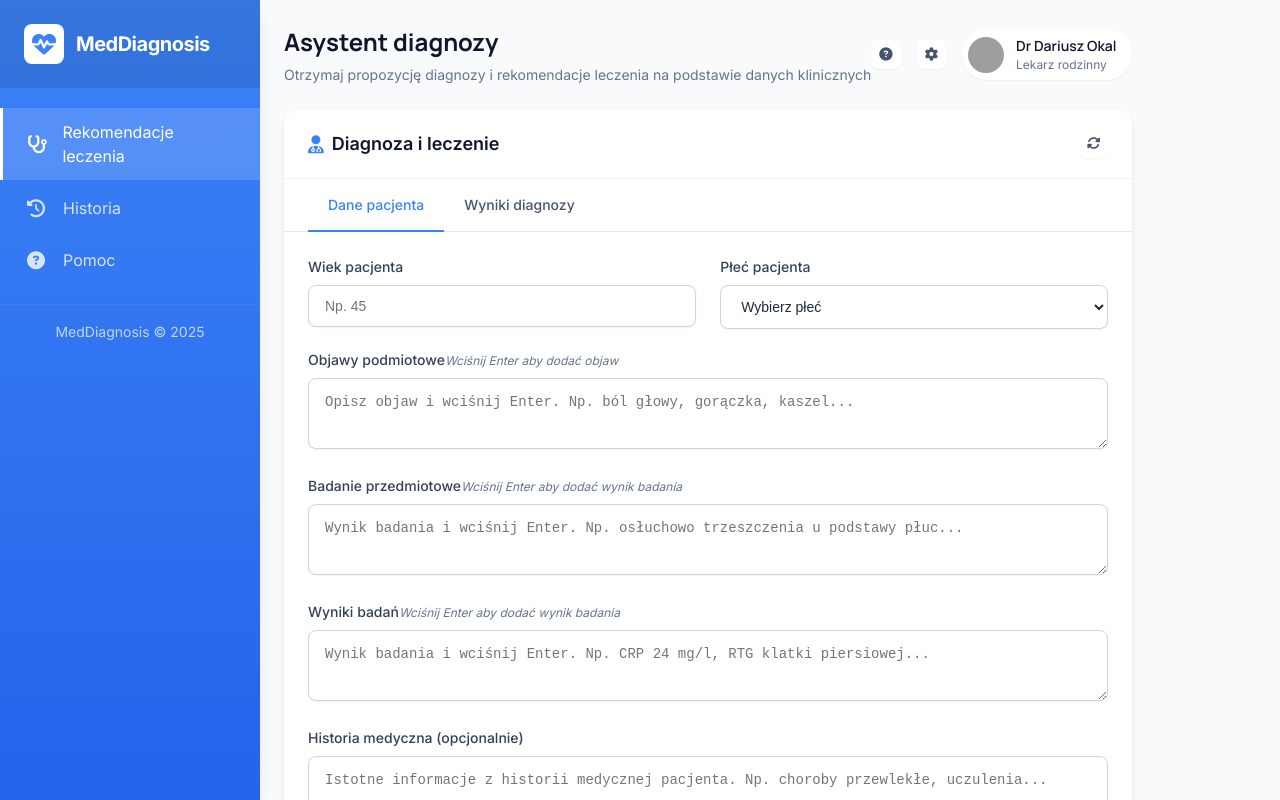
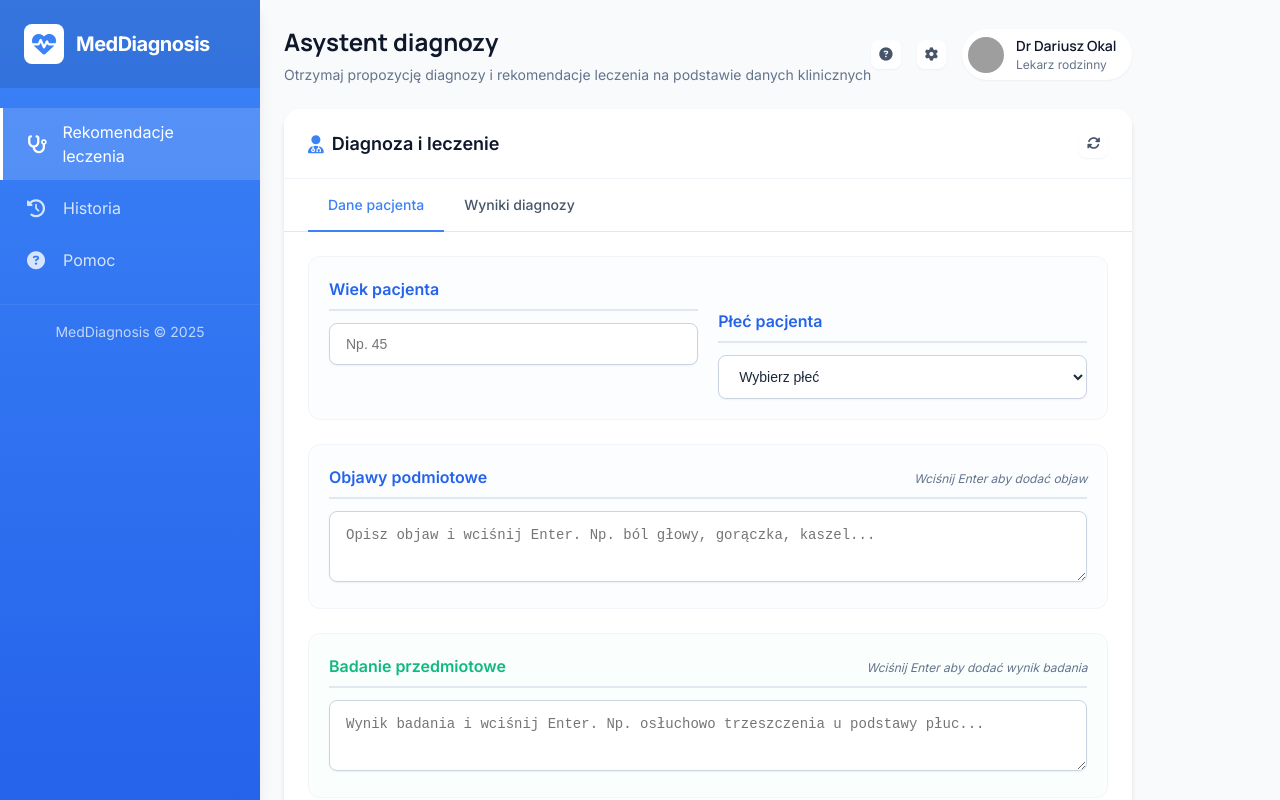
Before and after one commit to Solozzo25/MedicalVercelApp, a Next.js app: page / in a window 1280 px wide. Shown: the top 800 px of the page. Built offline with nearby package versions, Linux system fonts and the light colour scheme; grey boxes are pictures that could not be loaded.

Commit message:
lekkie zmiany nagłowków

```diff
--- a/src/styles/globals.css
+++ b/src/styles/globals.css
@@ -1134,6 +1134,147 @@ h1, h2, h3, h4, h5, h6 {
   }
 }
 
+/* Enhanced Form Labels */
+.form-label {
+  display: flex;
+  justify-content: space-between;
+  align-items: baseline;
+  margin-bottom: 12px;
+  font-size: 16px;
+  font-weight: 600;
+  color: var(--primary-dark);
+  padding-bottom: 8px;
+  border-bottom: 2px solid var(--gray-200);
+}
+
+.form-group {
+  margin-bottom: 24px;
+  padding: 20px;
+  background-color: rgba(59, 130, 246, 0.02);
+  border-radius: var(--radius-md);
+  border: 1px solid var(--gray-100);
+  transition: all 0.2s ease;
+}
+
+.form-group:hover {
+  background-color: rgba(59, 130, 246, 0.04);
+  border-color: var(--gray-200);
+}
+
+.form-group:focus-within {
+  background-color: rgba(59, 130, 246, 0.06);
+  border-color: var(--primary-light);
+  box-shadow: 0 0 0 3px rgba(59, 130, 246, 0.05);
+}
+
+/* Grupowanie pól wiek/płeć */
+.form-grid {
+  display: grid;
+  grid-template-columns: repeat(auto-fill, minmax(280px, 1fr));
+  gap: 20px;
+  margin-bottom: 24px;
+  padding: 20px;
+  background-color: rgba(59, 130, 246, 0.02);
+  border-radius: var(--radius-md);
+  border: 1px solid var(--gray-100);
+}
+
+.form-grid .form-group {
+  margin-bottom: 0;
+  padding: 0;
+  background-color: transparent;
+  border: none;
+}
+
+.form-grid .form-group:hover {
+  background-color: transparent;
+  border: none;
+}
+
+/* Różne kolory akcentu dla różnych sekcji */
+.form-group:has(#physicalExam) {
+  background-color: rgba(16, 185, 129, 0.02);
+}
+
+.form-group:has(#physicalExam):hover {
+  background-color: rgba(16, 185, 129, 0.04);
+}
+
+.form-group:has(#physicalExam):focus-within {
+  background-color: rgba(16, 185, 129, 0.06);
+  border-color: var(--secondary-light);
+  box-shadow: 0 0 0 3px rgba(16, 185, 129, 0.05);
+}
+
+.form-group:has(#physicalExam) .form-label {
+  color: var(--secondary);
+}
+
+.form-group:has(#additionalTests) {
+  background-color: rgba(139, 92, 246, 0.02);
+}
+
+.form-group:has(#additionalTests):hover {
+  background-color: rgba(139, 92, 246, 0.04);
+}
+
+.form-group:has(#additionalTests):focus-within {
+  background-color: rgba(139, 92, 246, 0.06);
+  border-color: var(--accent-light);
+  box-shadow: 0 0 0 3px rgba(139, 92, 246, 0.05);
+}
+
+.form-group:has(#additionalTests) .form-label {
+  color: var(--accent);
+}
+
+.form-group:has(#medicalHistory) {
+  background-color: rgba(100, 116, 139, 0.02);
+}
+
+.form-group:has(#medicalHistory):hover {
+  background-color: rgba(100, 116, 139, 0.04);
+}
+
+.form-group:has(#medicalHistory):focus-within {
+  background-color: rgba(100, 116, 139, 0.06);
+  border-color: var(--gray-400);
+  box-shadow: 0 0 0 3px rgba(100, 116, 139, 0.05);
+}
+
+.form-group:has(#medicalHistory) .form-label {
+  color: var(--gray-700);
+}
+
+/* Ostatni przycisk bez tła */
+.form-group:last-child {
+  background-color: transparent;
+  border: none;
+  padding: 0;
+  margin-top: 32px;
+}
+
+.form-group:last-child:hover {
+  background-color: transparent;
+}
+
+/* Responsywność */
+@media (max-width: 768px) {
+  .form-label {
+    font-size: 15px;
+  }
+
+  .form-group {
+    padding: 16px;
+    margin-bottom: 20px;
+  }
+
+  .form-grid {
+    padding: 16px;
+    margin-bottom: 20px;
+  }
+}
+
 /* Responsive Adjustments */
 @media (max-width: 992px) {
     .result-grid {
```
